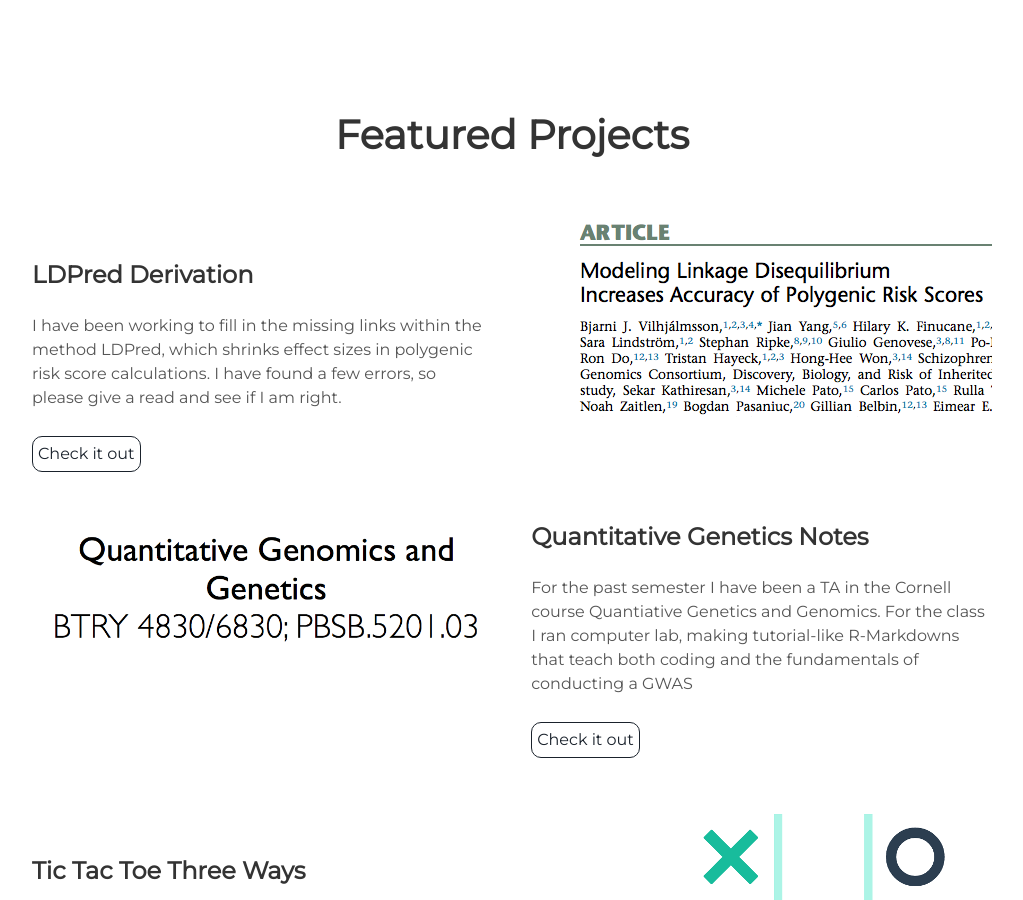
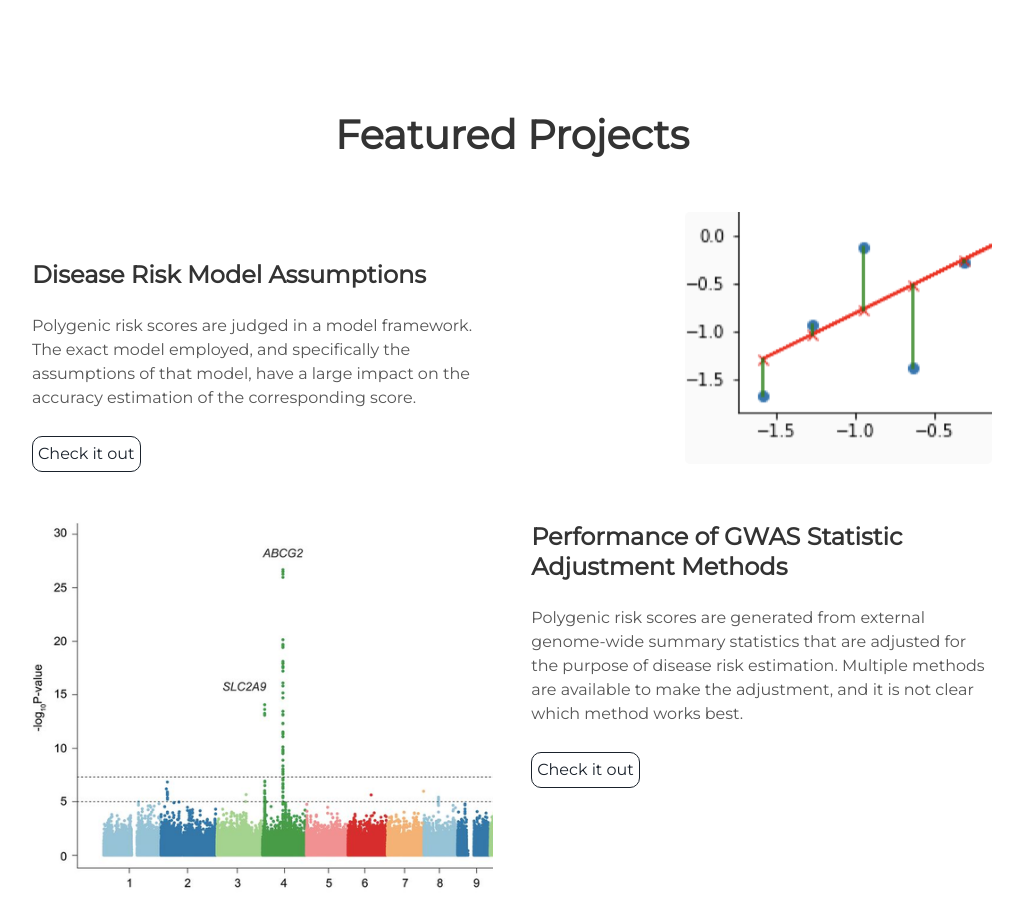
Before and after one commit to kulmsc/kulmsc.github.io, a Jekyll site: the page built from index.html, in a window 1280 px wide and 900 px high, scrolled down 1535 px. Shown: the whole window, without its empty margins (128-1151 px from the left). Built offline with Jekyll 4.4.1, drawn with Linux system fonts in a browser that asks for light colours; nearby versions of some CDN libraries; some of the changed text lies outside the part shown.

Commit message:
first commit

```diff
--- a/_includes/projects.html
+++ b/_includes/projects.html
@@ -1,6 +1,60 @@
 <div class="user-details">
   <h1> Featured Projects </h1>
 </div>
+
+
+
+<div class="user-projects">
+  <div class="images-right">
+    <img alt="assumptions" src="{{ "/assets/img/model_assumptions.png" | prepend: site.baseurl }}" />
+  </div>
+  <div class="contents">
+    <h3> Disease Risk Model Assumptions </h3>
+    <p>Polygenic risk scores are judged in a model framework.  The exact model employed, and specifically the assumptions of that model, have a large impact on the accuracy estimation of the corresponding score.</p>
+    <a class="project-link" href="https://kulmsc.github.io/ldpred/">Check it out</a>
+  </div>
+</div>
+
+
+
+<div class="user-projects">
+  <div class="images-left">
+    <img alt="prs_methods" src="{{ "/assets/img/prs_methods.png" | prepend: site.baseurl }}" />
+  </div>
+  <div class="contents-right">
+    <h3> Performance of GWAS Statistic Adjustment Methods </h3>
+    <p>Polygenic risk scores are generated from external genome-wide summary statistics that are adjusted for the purpose of disease risk estimation.  Multiple methods are available to make the adjustment, and it is not clear which method works best. </p>
+    <a class="project-link" href="https://kulmsc.github.io/qgg_notes/">Check it out</a>
+  </div>
+</div>
+
+
+<div class="user-projects">
+  <div class="images-right">
+    <img alt="rare_variant" src="{{ "/assets/img/rare_variants.jpg" | prepend: site.baseurl }}" />
+  </div>
+  <div class="contents">
+    <h3> Cardiac Pathogenic Rare Variants </h3>
+    <p> Rare variants identified with whole exome sequencing have a large yet underappreciated effect on many diseases, including cardiac conditions.  In this project I walk through the identification of pathogenic variants and show how they increase the risk of atrial fibrillation.</p>
+    <a class="project-link" href="https://kulmsc.github.io/ldpred/">Check it out</a>
+  </div>
+</div>
+
+
+
+
+<div class="user-projects">
+  <div class="images-left">
+    <img alt="qgg" src="{{ "/assets/img/QGG.png" | prepend: site.baseurl }}" />
+  </div>
+  <div class="contents-right">
+    <h3> Quantitative Genetics Notes </h3>
+    <p>For the past semester I have been a TA in the Cornell course Quantiative Genetics and Genomics.  For the class I ran computer lab, making tutorial-like R-Markdowns that teach both coding and the fundamentals of conducting a GWAS</p>
+    <a class="project-link" href="https://kulmsc.github.io/qgg_notes/">Check it out</a>
+  </div>
+</div>
+
+
 
 
 <div class="user-projects">
@@ -15,17 +69,6 @@
 </div>
 
 
-<div class="user-projects">
-  <div class="images-left">
-    <img alt="qgg" src="{{ "/assets/img/QGG.png" | prepend: site.baseurl }}" />
-  </div>
-  <div class="contents-right">
-    <h3> Quantitative Genetics Notes </h3>
-    <p>For the past semester I have been a TA in the Cornell course Quantiative Genetics and Genomics.  For the class I ran computer lab, making tutorial-like R-Markdowns that teach both coding and the fundamentals of conducting a GWAS</p>
-    <a class="project-link" href="https://kulmsc.github.io/qgg_notes/">Check it out</a>
-  </div>
-</div>
-
 
 <div class="user-projects">
   <div class="images-right">
```
Also changed, not shown: assets/img/model_assumptions.png (added), assets/img/prs_methods.png (added), assets/img/rare_variants.jpg (added), 4 other files.
